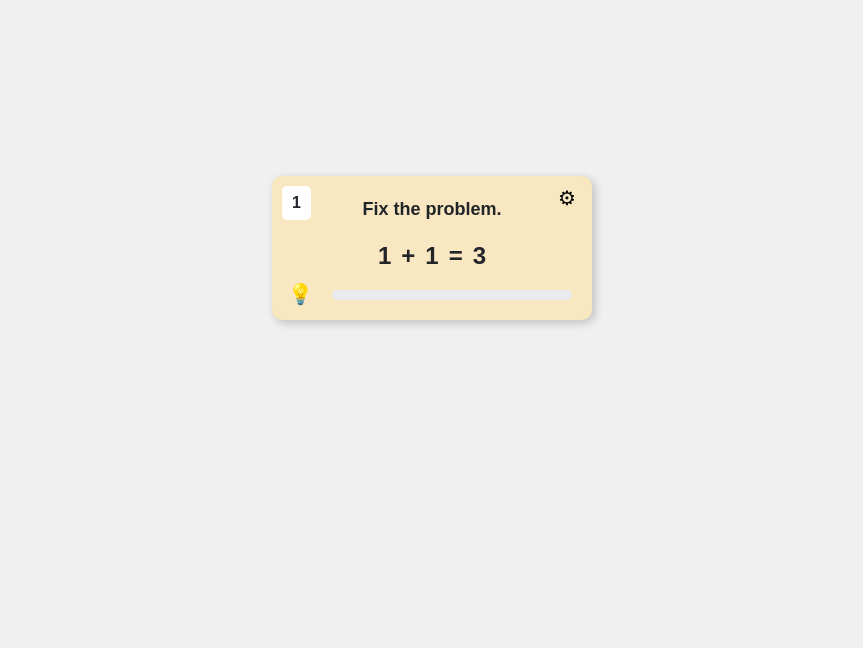
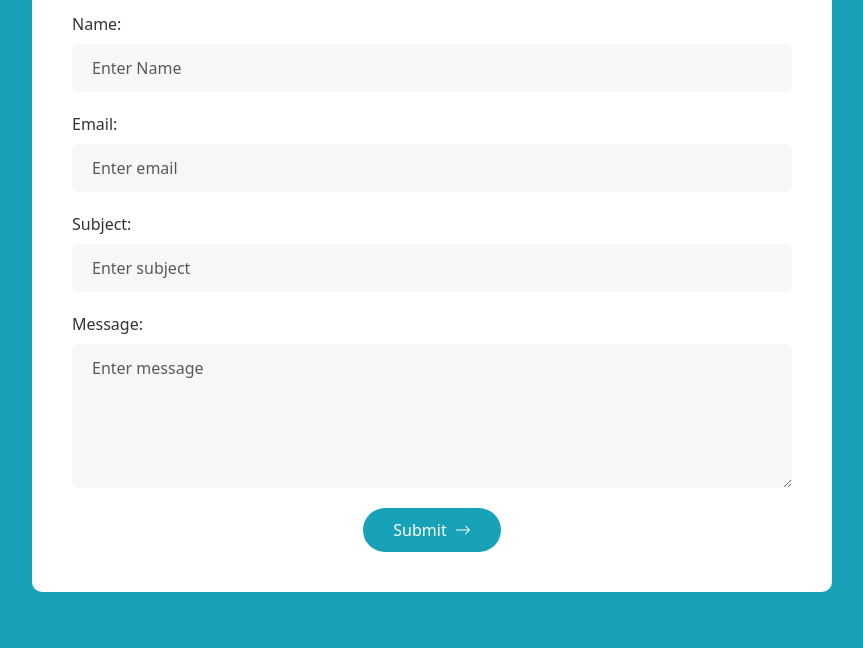
Before and after one commit to etric2/Try2, a plain HTML site: page index.html in a window 1280 px wide. Shown: the part 152-800 px from the top of the page, without its empty margins (208-1071 px from the left). Drawn offline with nearby package versions, Linux system fonts and the light colour scheme.

Commit message:
Add files via upload

```diff
--- a/index.html
+++ b/index.html
@@ -3,166 +3,139 @@
 <head>
   <meta charset="UTF-8">
   <meta name="viewport" content="width=device-width, initial-scale=1.0">
-
-    <link href="https://cdn.jsdelivr.net/npm/bootstrap@5.3.0/dist/css/bootstrap.min.css" rel="stylesheet">
-
+  <title>Feedback Form</title>
+  <link href="https://cdn.jsdelivr.net/npm/bootstrap@5.3.0-alpha1/dist/css/bootstrap.min.css" rel="stylesheet">
   <style>
     body {
+      background-color: #17a2b8;
       display: flex;
       justify-content: center;
       align-items: center;
-            height: 100vh;
-            background-color: #f0f0f0;
-            margin: 0;
-            font-family: Arial, sans-serif;
+      min-height: 100vh;
     }
 
-        .game-box {
-            position: relative;
-            background-color: #f8e7c1;
-            width: 320px;
-            padding: 20px;
+    .form-container {
+      background-color: white;
       border-radius: 10px;
-            text-align: center;
-            box-shadow: 3px 3px 10px rgba(0, 0, 0, 0.2);
+      padding: 40px;
+      max-width: 800px;
+      width: 100%;
     }
 
-        .level {
-            position: absolute;
-            top: 10px;
-            left: 10px;
-            background: white;
-            padding: 5px 10px;
-            border-radius: 5px;
+    .form-title {
+      color: #333;
+      text-align: center;
+      margin-bottom: 30px;
       font-weight: bold;
     }
 
-        .title {
-            font-size: 18px;
-            font-weight: bold;
-            margin-bottom: 15px;
-        }
-        .matchstick-equation {
-            display: flex;
-            justify-content: center;
-            gap: 10px;
-            font-size: 24px;
-            font-weight: bold;
+    .form-label {
+      font-weight: 500;
+      color: #333;
+      margin-bottom: 8px;
     }
 
-        .matchstick {
-            cursor: pointer;
-            transition: transform 0.3s;
+    .form-control {
+      background-color: #f7f7f7;
+      border: none;
+      padding: 12px 20px;
+      margin-bottom: 20px;
     }
 
-        .moved {
-            color: red;
-            transform: translateY(-5px);
+    .submit-btn {
+      background-color: #17a2b8;
+      border: none;
+      padding: 10px 30px;
+      border-radius: 50px;
+      display: flex;
+      align-items: center;
+      justify-content: center;
+      margin: 20px auto 0;
+      transition: all 0.3s ease;
     }
 
-        .progress {
-            height: 10px;
-            border-radius: 5px;
-            margin-left: 40px;
+    .submit-btn:hover {
+      background-color: #138496;
+      transform: translateY(-2px);
     }
 
-        .button {
-            position: absolute;
-            bottom: 10px;
-            border: none;
-            background: none;
-            font-size: 20px;
-            cursor: pointer;
-        }
-
-        .bulb {
-            bottom: 10px;
-            left: 10px;
-        }
-
-        .settings {
-            top: -90px;
-            right: 10px;
+    .alert {
+      margin-top: 20px;
+      display: none;
     }
   </style>
 </head>
 <body>
-    <div class="game-box">
-        <span class="level">1</span>
-        <p class="title">Fix the problem.</p>
+  <div class="container form-container">
+    <h2 class="form-title">Feedback Form</h2>
 
-        <div class="matchstick-equation">
-            <span class="matchstick" onclick="moveMatch(this)">1</span>
-            <span class="matchstick" onclick="moveMatch(this)">+</span>
-            <span class="matchstick" onclick="moveMatch(this)">1</span>
-            <span class="matchstick" onclick="moveMatch(this)">=</span>
-            <span class="matchstick" onclick="moveMatch(this)">3</span>
+    <form id="feedbackForm">
+      <div class="mb-3">
+        <label for="name" class="form-label">Name:</label>
+        <input type="text" class="form-control" id="name" placeholder="Enter Name" required>
       </div>
 
-        <div class="progress mt-3">
-            <div id="progress-bar" class="progress-bar bg-success" style="width: 0%;"></div>
+      <div class="mb-3">
+        <label for="email" class="form-label">Email:</label>
+        <input type="email" class="form-control" id="email" placeholder="Enter email" required>
       </div>
 
-        <button class="button bulb" data-bs-toggle="modal" data-bs-target="#hintModal">💡</button>
-        <button class="button settings" data-bs-toggle="modal" data-bs-target="#settingsModal">⚙</button>
+      <div class="mb-3">
+        <label for="subject" class="form-label">Subject:</label>
+        <input type="text" class="form-control" id="subject" placeholder="Enter subject" required>
       </div>
 
-    <div class="modal fade" id="hintModal" tabindex="-1" aria-labelledby="hintModalLabel" aria-hidden="true">
-        <div class="modal-dialog">
-            <div class="modal-content">
-                <div class="modal-header">
-                    <h5 class="modal-title" id="hintModalLabel">Hint</h5>
-                    <button type="button" class="btn-close" data-bs-dismiss="modal" aria-label="Close"></button>
-                </div>
-                <div class="modal-body">
-                    Move one matchstick to fix the equation!
-                </div>
-                <div class="modal-footer">
-                    <button type="button" class="btn btn-secondary" data-bs-dismiss="modal">Close</button>
-                </div>
-            </div>
-        </div>
+      <div class="mb-3">
+        <label for="message" class="form-label">Message:</label>
+        <textarea class="form-control" id="message" rows="5" placeholder="Enter message" required></textarea>
       </div>
 
-    <div class="modal fade" id="settingsModal" tabindex="-1" aria-labelledby="settingsModalLabel" aria-hidden="true">
-        <div class="modal-dialog">
-            <div class="modal-content">
-                <div class="modal-header">
-                    <h5 class="modal-title" id="settingsModalLabel">Settings</h5>
-                    <button type="button" class="btn-close" data-bs-dismiss="modal" aria-label="Close"></button>
-                </div>
-                <div class="modal-body">
-                    Settings menu will open here.
-                </div>
-                <div class="modal-footer">
-                    <button type="button" class="btn btn-secondary" data-bs-dismiss="modal">Close</button>
-                </div>
-            </div>
-        </div>
+      <button type="submit" class="btn btn-primary submit-btn">
+        Submit <svg xmlns="http://www.w3.org/2000/svg" width="16" height="16" fill="currentColor" class="bi bi-arrow-right ms-2" viewBox="0 0 16 16">
+          <path fill-rule="evenodd" d="M1 8a.5.5 0 0 1 .5-.5h11.793l-3.147-3.146a.5.5 0 0 1 .708-.708l4 4a.5.5 0 0 1 0 .708l-4 4a.5.5 0 0 1-.708-.708L13.293 8.5H1.5A.5.5 0 0 1 1 8z"/>
+        </svg>
+      </button>
+
+      <div class="alert alert-success" role="alert" id="successAlert">
+        Thank you for your feedback! We'll get back to you soon.
       </div>
 
+      <div class="alert alert-danger" role="alert" id="errorAlert">
+        Oops! Something went wrong. Please try again later.
+      </div>
+    </form>
+  </div>
 
-    <script src="https://cdn.jsdelivr.net/npm/bootstrap@5.3.0/dist/js/bootstrap.bundle.min.js"></script>
+  <!-- Bootstrap 5 JS Bundle with Popper -->
+  <script src="https://cdn.jsdelivr.net/npm/bootstrap@5.3.0-alpha1/dist/js/bootstrap.bundle.min.js"></script>
+  <script>
+    document.getElementById('feedbackForm').addEventListener('submit', function(event) {
+      event.preventDefault();
 
-    <script>
-        let progress = 0;
+      // Simple form validation
+      const name = document.getElementById('name').value;
+      const email = document.getElementById('email').value;
+      const subject = document.getElementById('subject').value;
+      const message = document.getElementById('message').value;
 
-        function moveMatch(element) {
-            if (!element.classList.contains("moved")) {
-                element.classList.add("moved");
-                updateProgress(20);
+      if (name && email && subject && message) {
+        // Show success message (in a real app, you would send data to server here)
+        document.getElementById('successAlert').style.display = 'block';
+        document.getElementById('errorAlert').style.display = 'none';
+
+        // Reset form
+        this.reset();
+
+        // Hide success message after 5 seconds
+        setTimeout(function() {
+          document.getElementById('successAlert').style.display = 'none';
+        }, 5000);
       } else {
-                element.classList.remove("moved");
-                updateProgress(-20);
+        // Show error message
+        document.getElementById('errorAlert').style.display = 'block';
+        document.getElementById('successAlert').style.display = 'none';
       }
-        }
-
-        function updateProgress(amount) {
-            progress += amount;
-            if (progress > 100) progress = 100;
-            if (progress < 0) progress = 0;
-            document.getElementById("progress-bar").style.width = progress + "%";
-        }
+    });
   </script>
 </body>
 </html>
```
Lines whose indentation alone changed are shown as unchanged.
